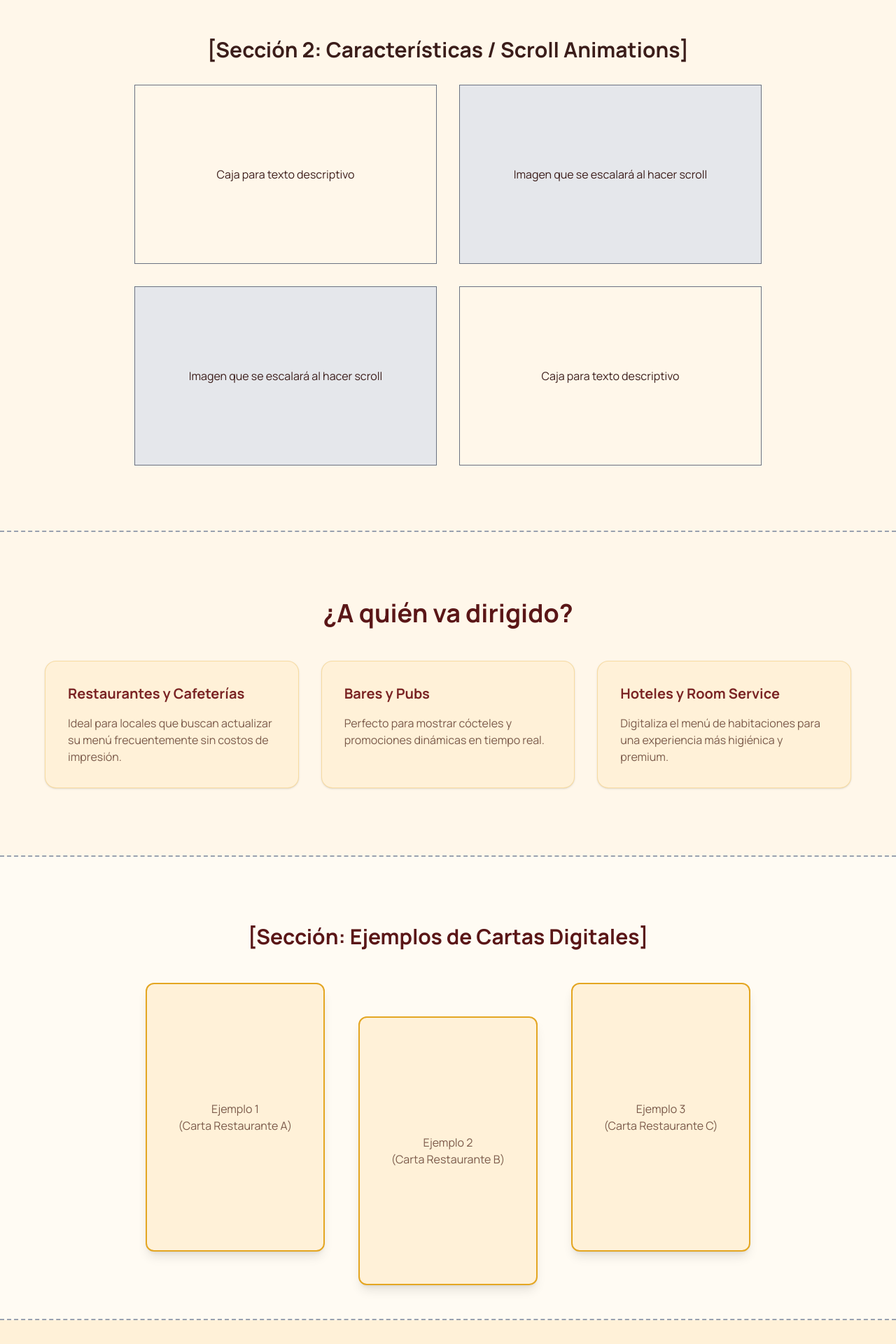
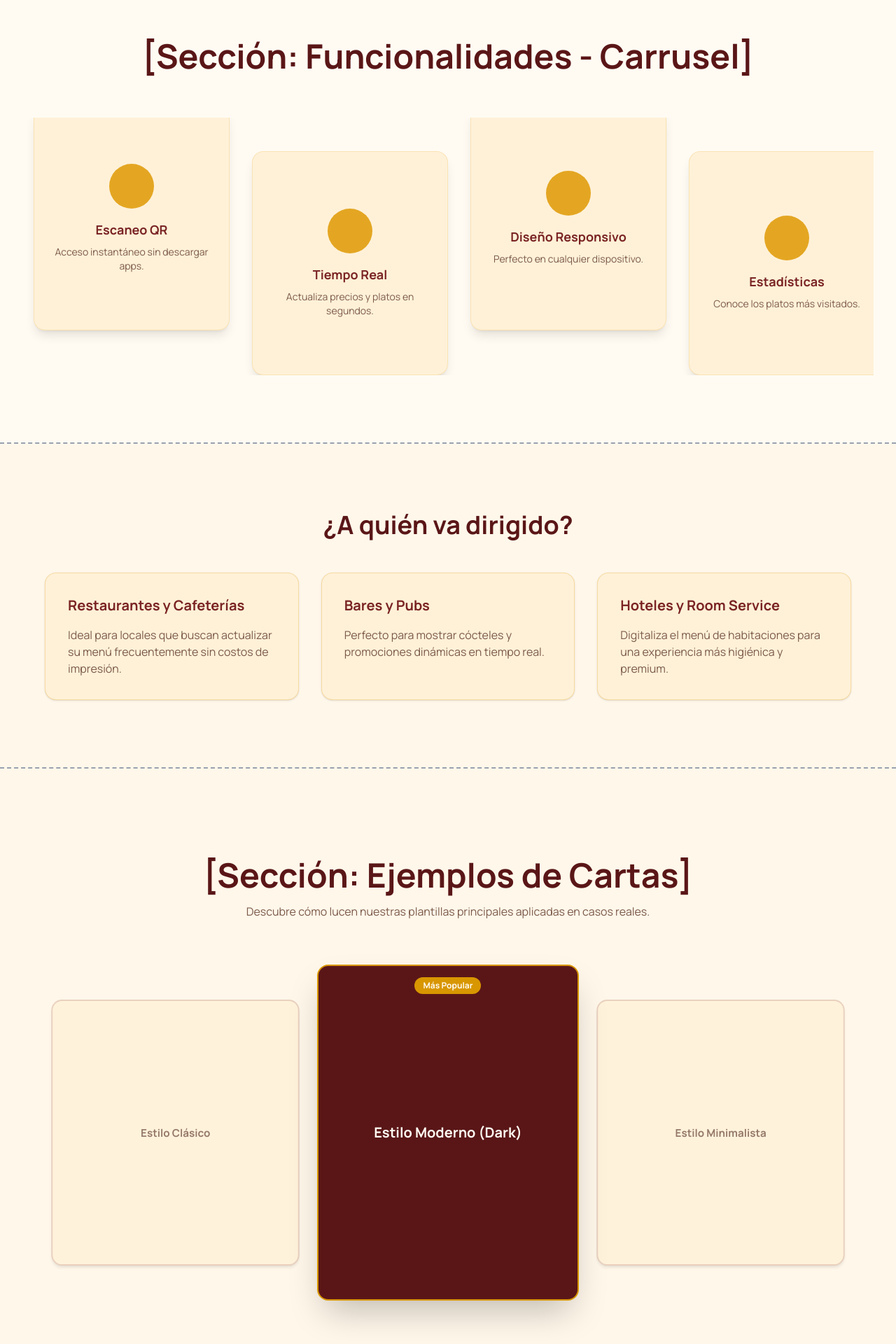
Before and after one commit to Ariannn23/gastroclik-landing, a Next.js app: page / in a window 1280 px wide. Shown: the part 1260-3180 px from the top of the page at 70% size. Built offline with nearby package versions, Linux system fonts and the light colour scheme.

Commit message:
Update Features to be a carousel and Examples to a 3-item featured layout

```diff
--- a/components/sections/Examples.tsx
+++ b/components/sections/Examples.tsx
@@ -1,27 +1,33 @@
 export default function Examples() {
   return (
-    <section className="py-24 px-8 border-b-2 border-dashed border-gray-400 bg-gastro-white-warm">
+    <section className="py-32 px-8 border-b-2 border-dashed border-gray-400 bg-gastro-bg-main">
       <div className="max-w-6xl mx-auto">
-        <h2 className="text-3xl font-bold mb-12 text-center text-gastro-wine-main">
-          [Sección: Ejemplos de Cartas Digitales]
+        <h2 className="text-3xl md:text-5xl font-bold mb-4 text-center text-gastro-wine-main">
+          [Sección: Ejemplos de Cartas]
         </h2>
+        <p className="text-center text-gastro-text-sec mb-16 max-w-2xl mx-auto">
+          Descubre cómo lucen nuestras plantillas principales aplicadas en casos reales.
+        </p>
 
-        {/* Carrusel / Grid de ejemplos con posiciones alternadas */}
-        <div className="flex flex-wrap justify-center gap-8 md:gap-12">
-          {/* Ejemplo 1 (Normal) */}
-          <div className="w-64 h-96 bg-gastro-bg-card border-2 border-gastro-gold-light rounded-xl flex items-center justify-center shadow-lg transform translate-y-0">
-            <p className="text-gastro-text-sec text-center px-4">Ejemplo 1<br/>(Carta Restaurante A)</p>
+        {/* Layout para 3 items (El centro destacado) */}
+        <div className="flex flex-col lg:flex-row items-center justify-center gap-8 lg:gap-4">
+
+          {/* Ejemplo 1 (Lateral Izquierdo) */}
+          <div className="w-full lg:w-1/3 h-[400px] bg-gastro-bg-card border-2 border-gastro-wine-sec/20 rounded-2xl shadow-md flex items-center justify-center transform lg:scale-95 opacity-80 hover:opacity-100 hover:scale-100 transition-all duration-300">
+            <p className="text-gastro-text-sec font-bold">Estilo Clásico</p>
           </div>
 
-          {/* Ejemplo 2 (Desplazado hacia abajo) */}
-          <div className="w-64 h-96 bg-gastro-bg-card border-2 border-gastro-gold-light rounded-xl flex items-center justify-center shadow-lg transform md:translate-y-12">
-            <p className="text-gastro-text-sec text-center px-4">Ejemplo 2<br/>(Carta Restaurante B)</p>
+          {/* Ejemplo 2 (Centro - Destacado) */}
+          <div className="w-full lg:w-1/3 h-[480px] bg-gastro-wine-main text-gastro-white-warm border-2 border-gastro-gold-main rounded-2xl shadow-2xl flex items-center justify-center transform z-10 hover:-translate-y-2 transition-transform duration-300 relative">
+            <div className="absolute top-4 bg-gastro-gold-main text-xs font-bold px-3 py-1 rounded-full">Más Popular</div>
+            <p className="font-bold text-xl">Estilo Moderno (Dark)</p>
           </div>
 
-          {/* Ejemplo 3 (Normal) */}
-          <div className="w-64 h-96 bg-gastro-bg-card border-2 border-gastro-gold-light rounded-xl flex items-center justify-center shadow-lg transform translate-y-0">
-            <p className="text-gastro-text-sec text-center px-4">Ejemplo 3<br/>(Carta Restaurante C)</p>
+          {/* Ejemplo 3 (Lateral Derecho) */}
+          <div className="w-full lg:w-1/3 h-[400px] bg-gastro-bg-card border-2 border-gastro-wine-sec/20 rounded-2xl shadow-md flex items-center justify-center transform lg:scale-95 opacity-80 hover:opacity-100 hover:scale-100 transition-all duration-300">
+            <p className="text-gastro-text-sec font-bold">Estilo Minimalista</p>
           </div>
+
         </div>
       </div>
     </section>
--- a/components/sections/Features.tsx
+++ b/components/sections/Features.tsx
@@ -1,20 +1,49 @@
 export default function Features() {
   return (
-    <section className="min-h-screen flex flex-col items-center justify-center border-b-2 border-dashed border-gray-400 p-8">
-      <h2 className="text-3xl font-bold mb-8">[Sección 2: Características / Scroll Animations]</h2>
-      <div className="grid grid-cols-1 md:grid-cols-2 gap-8 w-full max-w-4xl">
-        <div className="h-64 border border-gray-500 flex items-center justify-center">
-          <p>Caja para texto descriptivo</p>
-        </div>
-        <div className="h-64 border border-gray-500 flex items-center justify-center bg-gray-200">
-          <p>Imagen que se escalará al hacer scroll</p>
-        </div>
+    <section className="py-24 px-8 border-b-2 border-dashed border-gray-400 bg-gastro-white-warm overflow-hidden">
+      <div className="max-w-7xl mx-auto">
+        <h2 className="text-3xl md:text-5xl font-bold mb-16 text-center text-gastro-wine-main">
+          [Sección: Funcionalidades - Carrusel]
+        </h2>
 
-        <div className="h-64 border border-gray-500 flex items-center justify-center bg-gray-200">
-          <p>Imagen que se escalará al hacer scroll</p>
-        </div>
-        <div className="h-64 border border-gray-500 flex items-center justify-center">
-          <p>Caja para texto descriptivo</p>
+        {/* Contenedor del Carrusel (Simulación) */}
+        <div className="flex gap-6 md:gap-8 overflow-x-auto pb-12 snap-x px-4 no-scrollbar">
+
+          {/* Tarjeta 1 (Arriba) */}
+          <div className="min-w-[280px] h-80 bg-gastro-bg-card rounded-2xl shadow-lg border border-gastro-gold-light/20 flex flex-col items-center justify-center p-6 snap-center transform -translate-y-4">
+            <div className="w-16 h-16 bg-gastro-gold-light rounded-full mb-4"></div>
+            <h3 className="font-bold text-lg text-gastro-wine-sec mb-2">Escaneo QR</h3>
+            <p className="text-center text-sm text-gastro-text-sec">Acceso instantáneo sin descargar apps.</p>
+          </div>
+
+          {/* Tarjeta 2 (Abajo) */}
+          <div className="min-w-[280px] h-80 bg-gastro-bg-card rounded-2xl shadow-lg border border-gastro-gold-light/20 flex flex-col items-center justify-center p-6 snap-center transform translate-y-12">
+            <div className="w-16 h-16 bg-gastro-gold-light rounded-full mb-4"></div>
+            <h3 className="font-bold text-lg text-gastro-wine-sec mb-2">Tiempo Real</h3>
+            <p className="text-center text-sm text-gastro-text-sec">Actualiza precios y platos en segundos.</p>
+          </div>
+
+          {/* Tarjeta 3 (Arriba) */}
+          <div className="min-w-[280px] h-80 bg-gastro-bg-card rounded-2xl shadow-lg border border-gastro-gold-light/20 flex flex-col items-center justify-center p-6 snap-center transform -translate-y-4">
+            <div className="w-16 h-16 bg-gastro-gold-light rounded-full mb-4"></div>
+            <h3 className="font-bold text-lg text-gastro-wine-sec mb-2">Diseño Responsivo</h3>
+            <p className="text-center text-sm text-gastro-text-sec">Perfecto en cualquier dispositivo.</p>
+          </div>
+
+          {/* Tarjeta 4 (Abajo) */}
+          <div className="min-w-[280px] h-80 bg-gastro-bg-card rounded-2xl shadow-lg border border-gastro-gold-light/20 flex flex-col items-center justify-center p-6 snap-center transform translate-y-12">
+            <div className="w-16 h-16 bg-gastro-gold-light rounded-full mb-4"></div>
+            <h3 className="font-bold text-lg text-gastro-wine-sec mb-2">Estadísticas</h3>
+            <p className="text-center text-sm text-gastro-text-sec">Conoce los platos más visitados.</p>
+          </div>
+
+          {/* Tarjeta 5 (Arriba) */}
+          <div className="min-w-[280px] h-80 bg-gastro-bg-card rounded-2xl shadow-lg border border-gastro-gold-light/20 flex flex-col items-center justify-center p-6 snap-center transform -translate-y-4">
+            <div className="w-16 h-16 bg-gastro-gold-light rounded-full mb-4"></div>
+            <h3 className="font-bold text-lg text-gastro-wine-sec mb-2">Multi-idioma</h3>
+            <p className="text-center text-sm text-gastro-text-sec">Atrae turistas traduciendo tu menú.</p>
+          </div>
+
         </div>
       </div>
     </section>
```
